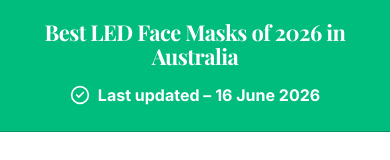
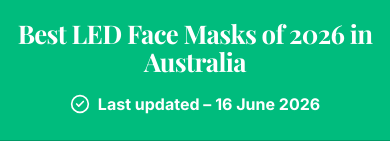
Before and after one commit to naman-14113114/BestLedFaceMask, a Next.js app in the folder apps/site/: page /best-led-face-mask-au-2026 in a window 390 px wide. Shown: the top 160 px of the page. Built offline with nearby package versions, Linux system fonts and the light colour scheme; no server answers; a web font is replaced by a local one.

Commit message:
feat: add NewAdvertorial component for legacy-pages to display product comparisons and expert reviews

```diff
--- a/apps/site/src/legacy-pages/NewAdvertorial.tsx
+++ b/apps/site/src/legacy-pages/NewAdvertorial.tsx
@@ -693,7 +693,7 @@ export default function Home({
       {/* Header / Hero */}
       <div className="bg-emerald-500 border-b border-emerald-600 pt-5 pb-6 px-4 md:pt-6 md:pb-8">
         <div className="max-w-6xl mx-auto text-center">
-          <h1 className="mx-[-0.25rem] text-[clamp(1.12rem,5.6vw,1.58rem)] md:mx-0 md:text-5xl lg:text-6xl font-extrabold text-white tracking-tight leading-[1.08] mb-4 md:mb-6 font-serif text-center">
+          <h1 className="mx-[-0.25rem] text-[clamp(1.3rem,6.6vw,2.5rem)] md:mx-0 md:text-5xl lg:text-6xl font-extrabold text-white tracking-tight leading-[1.08] mb-4 md:mb-6 font-serif text-center">
             <span className="block whitespace-nowrap md:inline">Best LED Face Masks of 2026 in </span>
             <span className="block md:inline md:ml-2">{market.titleCountry}</span>
           </h1>
```
